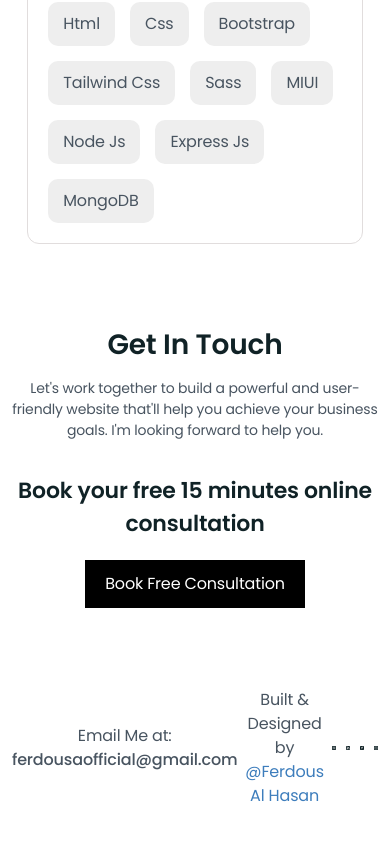
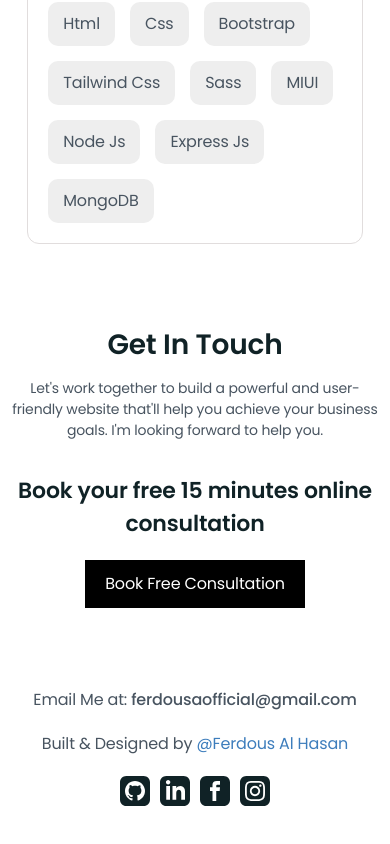
Before and after one commit to ferdousaofficial/portfolio-website, a Next.js app: page / in a window 390 px wide. Shown: the part 1498-2342 px from the top of the page. Built offline with nearby package versions, Linux system fonts and the light colour scheme.

Commit message:
fix footer responsive issue

```diff
--- a/src/app/(default)/Footer/Footer.tsx
+++ b/src/app/(default)/Footer/Footer.tsx
@@ -4,7 +4,7 @@ import { socialLinks } from "@/shared/config/constants";
 const Footer: React.FC = () => {
   return (
     <div className="text-center">
-      <div className="container pb-[50px] flex items-center  justify-between ">
+      <div className="container pb-[50px] flex items-center flex-wrap lg:justify-between gap-5 justify-center ">
         <p>
           Email Me at:{" "}
           <a href="mailto:ferdousaofficial@gmail.com" className="font-medium">
--- a/src/app/layout.tsx
+++ b/src/app/layout.tsx
@@ -17,6 +17,12 @@ export default function RootLayout({
 }) {
   return (
     <html lang="en">
+      <head>
+        <meta
+          name="viewport"
+          content="width=device-width, initial-scale=1, maximum-scale=1"
+        />
+      </head>
       <body
         className={`${poppins.variable} font-poppins antialiased text-[#485460] tracking-tight`}
       >
```
